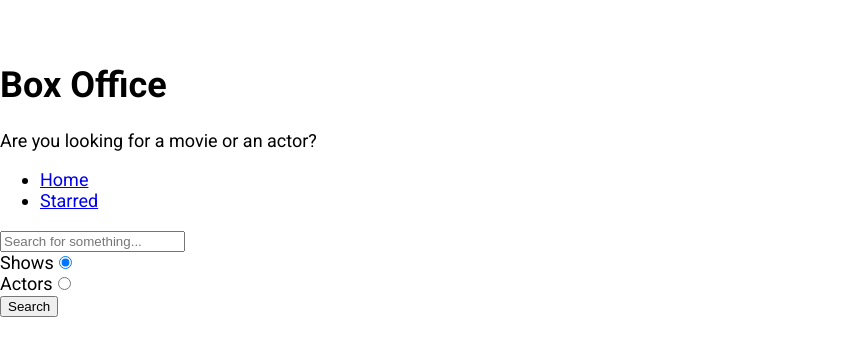
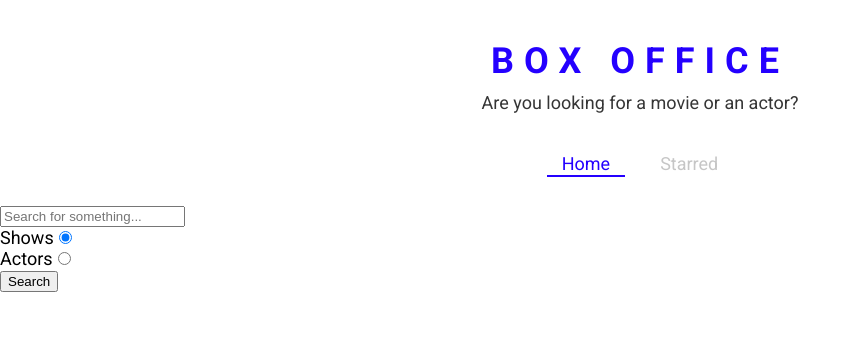
Before and after one commit to miahthegreat/box-office, a React (Create React App) app: page / in a window 1280 px wide. Shown: the top 356 px of the page, without its empty margins (0-861 px from the left). Built offline with nearby package versions, Linux system fonts and the light colour scheme.

Commit message:
defined theme for styled components and created a few style components

```diff
--- a/src/App.js
+++ b/src/App.js
@@ -1,12 +1,22 @@
 import React from 'react';
 import { Switch, Route } from 'react-router-dom';
+import { ThemeProvider } from 'styled-components';
+
 import Home from './pages/Home';
 import Show from './pages/Show';
 import Starred from './pages/Starred';
 
+const theme = {
+  mainColors: {
+    blue: '#2400ff',
+    gray: '#c6c6c6',
+    dark: '#353535',
+  },
+};
+
 function App() {
   return (
-    <div>
+    <ThemeProvider theme={theme}>
       <Switch>
         <Route exact path="/">
           <Home />
@@ -21,7 +31,7 @@
           <div>Page not found</div>
         </Route>
       </Switch>
-    </div>
+    </ThemeProvider>
   );
 }
 
--- a/src/components/Nav.js
+++ b/src/components/Nav.js
@@ -1,5 +1,7 @@
 import React from 'react';
-import {Link} from 'react-router-dom';
+import { useLocation } from 'react-router';
+
+import { LinkStyled, NavList } from './Nav.styled';
 
 const LINKS = [
   {to: '/', text: 'Home'},
@@ -7,13 +9,24 @@
 ]
 
 const Navs = () => {
+
+  const location = useLocation();
+
   return (
     <div>
-      <ul>
+      <NavList>
         {
-          LINKS.map(item => <li key={item.to}><Link to={item.to}>{item.text}</Link></li>)
+          LINKS.map(item =>
+            <li key={item.to}>
+              <LinkStyled
+                to={item.to}
+                className={item.to === location.pathname ? 'active' : ''}
+              >
+                  {item.text}
+              </LinkStyled>
+            </li>)
         }
-      </ul>
+      </NavList>
     </div>
   )
 }
--- /dev/null
+++ b/src/components/Nav.styled.js
@@ -0,0 +1,41 @@
+import styled from 'styled-components';
+import { Link } from 'react-router-dom';
+
+export const NavList = styled.ul`
+  display: flex;
+  justify-content: center;
+  list-style: none;
+  margin: 0 0 30px;
+  padding: 0;
+`;
+
+export const LinkStyled = styled(Link)`
+  margin: 0 10px;
+  padding: 3px 15px;
+  position: relative;
+  text-decoration: none;
+  color: ${({ theme }) => theme.mainColors.gray};
+  &.active {
+    color: ${({ theme }) => theme.mainColors.blue};
+    &:after {
+      content: '';
+      position: absolute;
+      display: block;
+      height: 2px;
+      left: 0%;
+      bottom: 0;
+      background-color: ${({ theme }) => theme.mainColors.blue};
+      animation: slide-in 0.3s ease-in forwards;
+      @keyframes slide-in {
+        from {
+          left: 50%;
+          width: 0;
+        }
+        to {
+          left: 0%;
+          width: 100%;
+        }
+      }
+    }
+  }
+`;
--- a/src/components/Title.js
+++ b/src/components/Title.js
@@ -1,11 +1,12 @@
 import React from 'react'
+import { TitleWrapper } from './Titled.styled'
 
 const Title = ({title, subtitle}) => {
   return (
-    <div>
+    <TitleWrapper>
         <h1>{title}</h1>
         <p>{subtitle}</p>
-    </div>
+    </TitleWrapper>
   )
 }
 
--- /dev/null
+++ b/src/components/Titled.styled.js
@@ -0,0 +1,18 @@
+import styled from 'styled-components';
+
+export const TitleWrapper = styled.div`
+  text-align: center;
+  margin: 0 0 40px;
+
+  h1 {
+    color: ${({ theme }) => theme.mainColors.blue};
+    letter-spacing: 10px;
+    text-transform: uppercase;
+    margin: 0 0 10px;
+  }
+
+  p {
+    color: ${({ theme }) => theme.mainColors.dark};
+    margin: 0;
+  }
+`;
--- a/src/misc/custom-hooks.js
+++ b/src/misc/custom-hooks.js
@@ -1,4 +1,5 @@
-import { useReducer, useEffect} from 'react';
+import { useReducer, useEffect, useState } from 'react';
+import { apiGet } from './config';
 
 function showsReducer(prevState, action){
   switch(action.type){
@@ -16,7 +17,7 @@
 }
 
 function usePersistedReducer(reducer, initialState, key) {
-  const [state, dispatch] = useReducer(reducer, initialState, (initial) => {
+  const [state, dispatch] = useReducer(reducer, initialState, initial => {
     const persisted = localStorage.getItem(key);
 
     return persisted ? JSON.parse(persisted) : initial;
@@ -32,3 +33,66 @@
 export function useShows(key = 'shows'){
   return usePersistedReducer(showsReducer, [], key);
 }
+
+export function useLastQuery(key = 'lastQuery') {
+  const [input, setInput] = useState( () => {
+    const persisted = sessionStorage.getItem(key);
+
+    return persisted ? JSON.parse(persisted) : '';
+  });
+
+  const setPersistedInput = newState => {
+    setInput(newState);
+    sessionStorage.setItem(key, JSON.stringify(newState));
+  }
+  return [input, setPersistedInput]
+}
+
+const reducer = (prevState, action) => {
+  switch(action.type){
+
+    case 'FETCH_SUCCESS': {
+      return {isLoading: false, show: action.show, error: null}
+    }
+
+    case 'FETCH_FAILED': {
+      return {...prevState, isLoading: false, error: action.error}
+    }
+
+    default: return prevState
+  }
+}
+
+export function useShow(showId) {
+  const [state, dispatch] = useReducer(
+    reducer,
+    {
+      show: null,
+      isLoading: true,
+      error: null
+    });
+
+  useEffect(()=> {
+
+    let isMounted = true;
+
+    apiGet(`/shows/${showId}?embed[]=seasons&embed[]=cast`)
+    .then(results => {
+      setTimeout(()=>{
+        if(isMounted){
+          dispatch({ type: 'FETCH_SUCCESS', show: results});
+        }
+      }, 2000);
+    }).catch(err => {
+      if(isMounted){
+        dispatch({type: 'FETCH_FAILED', error: err.message})
+      }
+    })
+
+    return () => {
+      isMounted = false;
+    }
+  }, [showId]);
+
+  return state;
+}
--- a/src/pages/Home.js
+++ b/src/pages/Home.js
@@ -3,9 +3,10 @@
 import MainPageLayout from '../components/MainPageLayout'
 import ShowGrid from '../components/show/ShowGrid';
 import { apiGet } from '../misc/config';
+import { useLastQuery } from '../misc/custom-hooks';
 
 const Home = () => {
-  const [input, setInput] = useState('');
+  const [input, setInput] = useLastQuery();
   const [results, setResults] = useState(null);
   const [searchOption, setSearchOption] = useState('shows');
 
--- a/src/pages/Show.js
+++ b/src/pages/Show.js
@@ -1,61 +1,18 @@
 /* eslint-disable no-underscore-dangle */
-import React, { useReducer, useEffect } from 'react';
+import React from 'react';
 import { useParams } from 'react-router-dom';
 import Cast from '../components/show/Cast';
 import Details from '../components/show/Details';
 import Seasons from '../components/show/Seasons';
 import ShowMainData from '../components/show/ShowMainData';
-import { apiGet } from '../misc/config';
+import { useShow } from '../misc/custom-hooks';
 import { InfoBlock, ShowPageWrapper } from './Show.styled';
-
-const reducer = (prevState, action) => {
-  switch(action.type){
-
-    case 'FETCH_SUCCESS': {
-      return {isLoading: false, show: action.show, error: null}
-    }
-
-    case 'FETCH_FAILED': {
-      return {...prevState, isLoading: false, error: action.error}
-    }
-
-    default: return prevState
-  }
-}
-
-const initialState = {
-  show: null,
-  isLoading: true,
-  error: null
-}
 
 const Show = () => {
 
   const { id } = useParams();
 
-  const [{show, isLoading, error}, dispatch] = useReducer(reducer, initialState);
-
-  useEffect(()=> {
-
-    let isMounted = true;
-
-    apiGet(`/shows/${id}?embed[]=seasons&embed[]=cast`)
-    .then(results => {
-      setTimeout(()=>{
-        if(isMounted){
-          dispatch({ type: 'FETCH_SUCCESS', show: results});
-        }
-      }, 2000);
-    }).catch(err => {
-      if(isMounted){
-        dispatch({type: 'FETCH_FAILED', error: err.message})
-      }
-    })
-
-    return () => {
-      isMounted = false;
-    }
-  }, [id]);
+  const { show, isLoading, error } = useShow(id);
 
   if(isLoading) {
     return <div>Data is being loaded</div>
```
Also changed, not shown: 1 other file (tests, documents, lock files or other folders).
